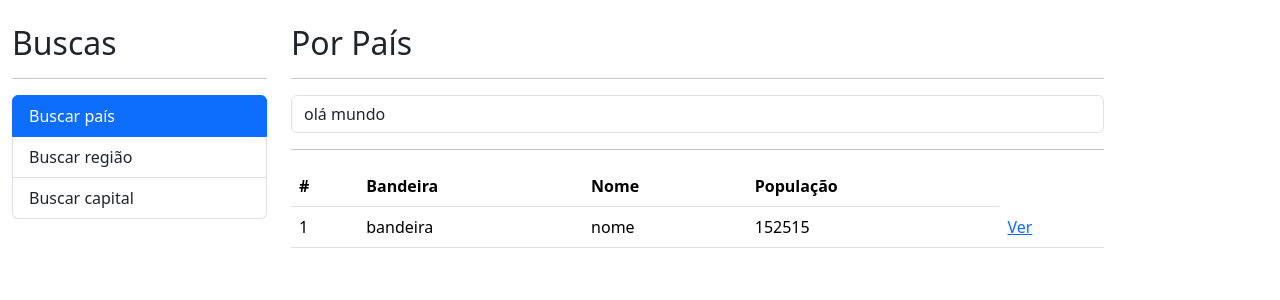
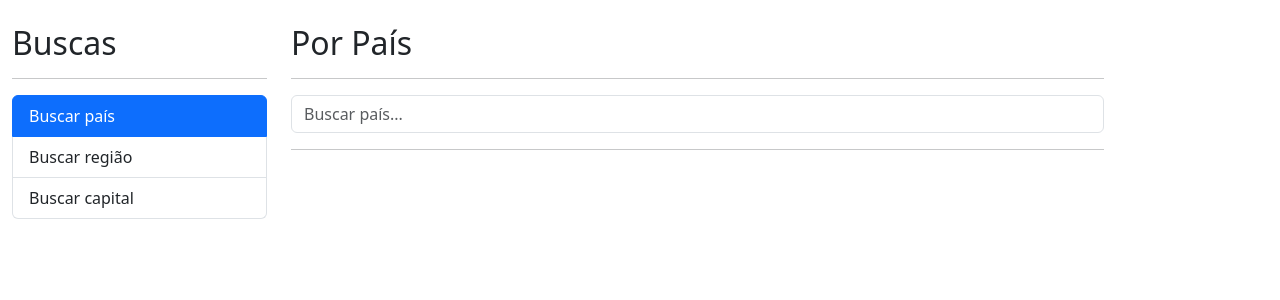
Before and after one commit to Blenybonze/buscadorPaises, an Angular app: page / in a window 1280 px wide. Shown: the top 300 px of the page. Built offline with nearby package versions, Linux system fonts and the light colour scheme.

Commit message:
Criação de componentes e emitindo e recebendo valores com EventEmiter e Input

```diff
--- a/src/app/app.module.ts
+++ b/src/app/app.module.ts
@@ -10,7 +10,8 @@ import { AppRoutingModule } from './app-routing.module';
 
 @NgModule({
   declarations: [
-    AppComponent
+    AppComponent,
+
   ],
   imports: [
     BrowserModule,
--- /dev/null
+++ b/src/app/pais/components/paise-input/paise-input.component.html
@@ -0,0 +1,3 @@
+<form (ngSubmit)="buscar()" autocomplete="off">
+    <input type="text" name="busca" placeholder="Buscar país..." [(ngModel)]="txtBusca" class="form-control">
+</form>
--- /dev/null
+++ b/src/app/pais/components/paise-input/paise-input.component.ts
@@ -0,0 +1,16 @@
+import { Component, EventEmitter, Output } from '@angular/core';
+
+@Component({
+  selector: 'app-paise-input',
+  templateUrl: './paise-input.component.html',
+  styleUrls: ['./paise-input.component.css']
+})
+export class PaiseInputComponent {
+
+  txtBusca: string = '';
+  @Output() onEnter: EventEmitter<string> = new EventEmitter;
+
+  buscar() {
+    this.onEnter.emit(this.txtBusca);
+  }
+}
--- /dev/null
+++ b/src/app/pais/components/paises-tabela/paises-tabela.component.css
@@ -0,0 +1,3 @@
+.small-flag{
+    width: 50px;
+}
--- /dev/null
+++ b/src/app/pais/components/paises-tabela/paises-tabela.component.html
@@ -0,0 +1,23 @@
+<table class="table table-hover">
+    <thead>
+        <tr>
+            <th>#</th>
+            <th>Bandeira</th>
+            <th>Nome</th>
+            <th>População</th>
+        </tr>
+    </thead>
+    <tbody>
+        <tr *ngFor="let pais of paises; let i=index">
+            <td>{{i + 1}}</td>
+            <td>
+                <img [src]="pais.flags.png" class="small-flag">
+            </td>
+            <td>{{pais.name.common}}</td>
+            <td>{{pais.population | number}}</td>
+            <td>
+                <a [routerLink]="['/pais',pais.altSpellings[0]]">Ver</a>
+            </td>
+        </tr>
+    </tbody>
+</table>
--- a/src/app/pais/pages/por-pais/por-pais.component.html
+++ b/src/app/pais/pages/por-pais/por-pais.component.html
@@ -3,9 +3,7 @@
 
 <div class="row">
     <div class="col">
-        <form (ngSubmit)="buscar()" autocomplete="off">
-            <input type="text" name="busca" placeholder="Buscar país..." [(ngModel)]="txtBusca" class="form-control">
-        </form>
+        <app-paise-input (onEnter)="buscar($event)"></app-paise-input>
     </div>
 </div>
 
@@ -15,28 +13,8 @@
     Nenhum resultado para a busca "{{txtBusca}}"
 </div>
 
-<div *ngIf="!haErro" class="row">
+<div *ngIf="paises.length > 0" class="row">
     <div class="col">
-        <table class="table table-hover">
-            <thead>
-                <tr>
-                    <th>#</th>
-                    <th>Bandeira</th>
-                    <th>Nome</th>
-                    <th>População</th>
-                </tr>
-            </thead>
-            <tbody>
-                <tr>
-                    <td>1</td>
-                    <td>bandeira</td>
-                    <td>nome</td>
-                    <td>152515</td>
-                    <td>
-                        <a href="">Ver</a>
-                    </td>
-                </tr>
-            </tbody>
-        </table>
+        <app-paises-tabela [paises]="paises"></app-paises-tabela>
     </div>
 </div>
--- a/src/app/pais/pages/por-pais/por-pais.component.ts
+++ b/src/app/pais/pages/por-pais/por-pais.component.ts
@@ -1,4 +1,5 @@
 import { Component } from '@angular/core';
+import { Pais } from '../../interfaces/pais.interface';
 import { PaisService } from '../../services/pais.service';
 
 @Component({
@@ -8,21 +9,24 @@ import { PaisService } from '../../services/pais.service';
 })
 export class PorPaisComponent {
 
-  txtBusca: string = 'olá mundo';
+  txtBusca: string = '';
   haErro: boolean = false;
+  paises: Pais[] = [];
 
   constructor(private PaisService: PaisService) { }
 
-  buscar() {
+  buscar(txtBusca: string) {
     this.haErro = false;
-    console.log(this.txtBusca);
+    this.txtBusca = txtBusca;
 
-    this.PaisService.buscarPais(this.txtBusca)
+    this.PaisService.buscarPais(txtBusca)
       .subscribe((resp) => {
         console.log(resp);
+        this.paises = resp;
 
       }, (err) => {
         this.haErro = true;
+        this.paises = [];
       });
   }
 }
```
Also changed, not shown: src/app/pais/components/paises-tabela/paises-tabela.component.ts (added, +12 -0 lines), src/app/pais/pais.module.ts (+8 -2 lines), src/app/pais/components/paise-input/paise-input.component.css (added).
